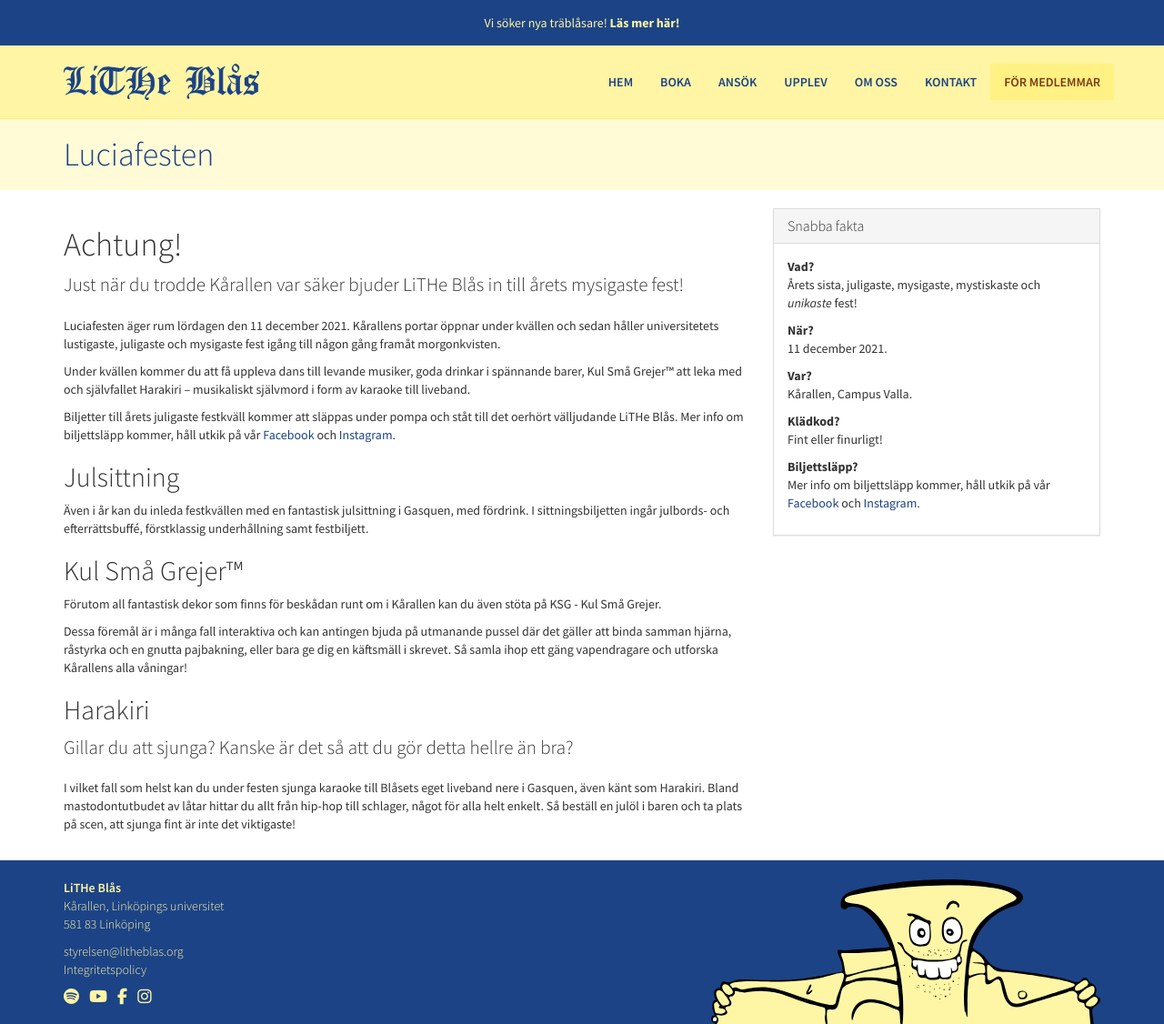
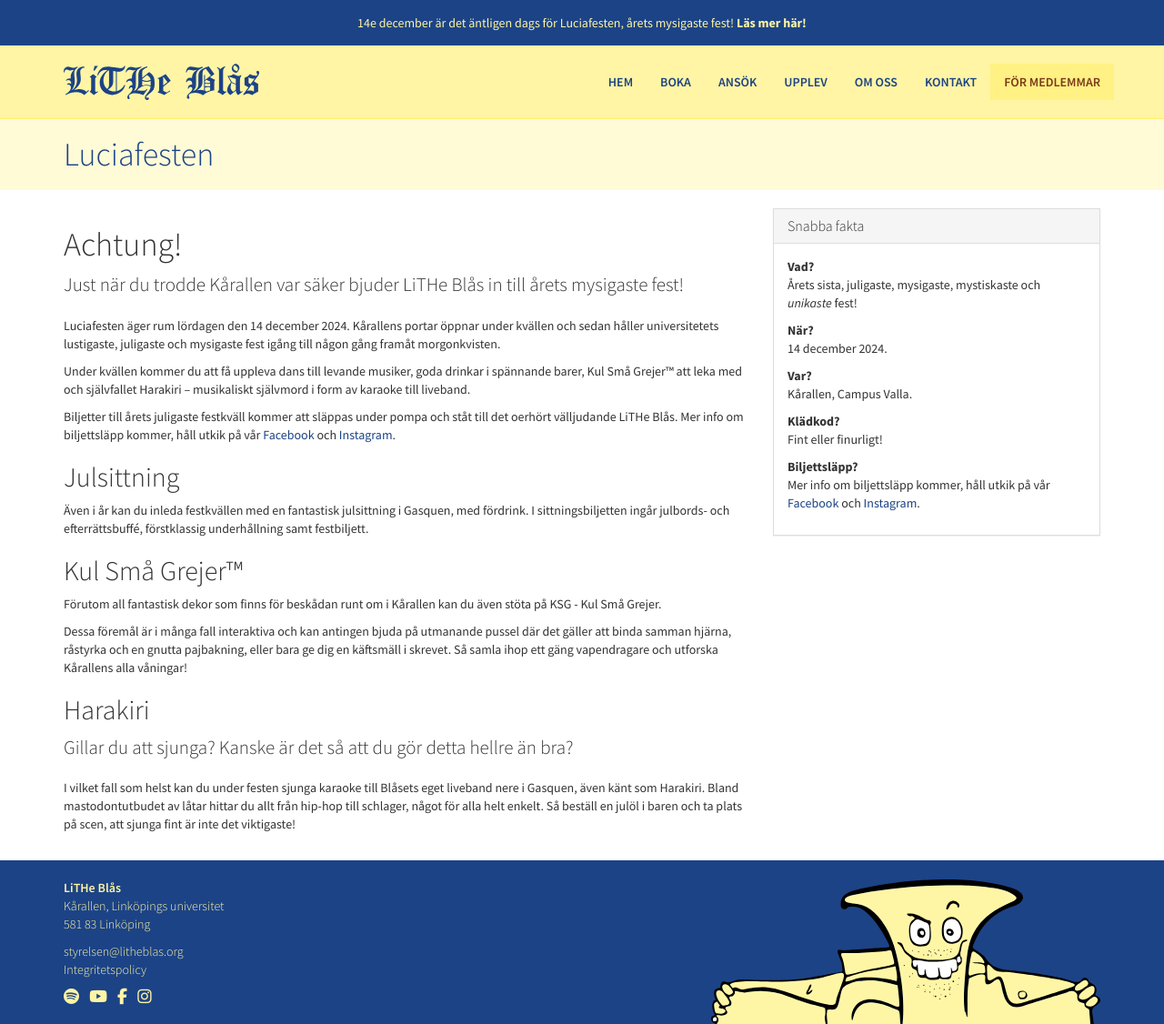
Before and after one commit to litheblas/litheblas.org, a Jekyll site: the page built from _pages/luciafesten.md, in a window 1280 px wide and 1126 px high. Shown: the whole window at 91% size. Built offline with Jekyll 4.4.1, drawn with Linux system fonts in a browser that asks for light colours; nearby versions of some CDN libraries.

Commit message:
Add luciafesten promo

```diff
--- a/_includes/header.html
+++ b/_includes/header.html
@@ -1,14 +1,14 @@
 <header>
     <div class="navbar navbar-default navbar-fixed-top navbar-main">
-        <!-- <div id="luciafest-promo" style="min-height: 50px;display: block;background: #1c4386;color: #fff5a4;text-align: center;margin-top: -20px;margin-bottom: 20px;padding: 15px 10px 5px;"><p>Vi fyller 50 år! Den 15:e april firar vi med stor fest, och du är välkommen! <a href="https://billio.app/event/lithe-blas-50" style="color: #fff5a4; font-weight:bold;">Läs mer här!</a></p></div> -->
-        <div id="new-member-promo" style="min-height: 50px;display: block;background: #1c4386;color: #fff5a4;text-align: center;margin-top: -20px;margin-bottom: 20px;padding: 15px 10px 5px;">
+        <div id="luciafest-promo" style="min-height: 50px;display: block;background: #1c4386;color: #fff5a4;text-align: center;margin-top: -20px;margin-bottom: 20px;padding: 15px 10px 5px;"><p>14e december är det äntligen dags för Luciafesten, årets mysigaste fest! <a href="/luciafesten" style="color: #fff5a4; font-weight:bold;">Läs mer här!</a></p></div>
+        <!-- <div id="new-member-promo" style="min-height: 50px;display: block;background: #1c4386;color: #fff5a4;text-align: center;margin-top: -20px;margin-bottom: 20px;padding: 15px 10px 5px;">
             <p>
                 Vi söker nya träblåsare!
                 <a href="https://litheblas.org/ansok" style="color: #fff5a4; font-weight:bold;">
                     Läs mer här!
                 </a>
             </p>
-        </div>
+        </div> -->
 
         <div class="container">
             <div class="navbar-header">
--- a/_layouts/luciafesten.html
+++ b/_layouts/luciafesten.html
@@ -24,7 +24,7 @@ layout: default
                 Just när du trodde Kårallen var säker bjuder LiTHe Blås in till årets mysigaste fest!
             </p>
             <p>
-                Luciafesten äger rum lördagen den 11 december 2021. Kårallens portar öppnar under kvällen och sedan håller
+                Luciafesten äger rum lördagen den 14 december 2024. Kårallens portar öppnar under kvällen och sedan håller
                 universitetets lustigaste, juligaste och mysigaste fest igång till någon gång framåt morgonkvisten.
             </p>
             <p>
@@ -78,7 +78,7 @@ layout: default
                     </p>
                     <p>
                         <b>När?</b><br>
-                        11 december 2021.
+                        14 december 2024.
                     </p>
                     <p>
                         <b>Var?</b><br>
```
